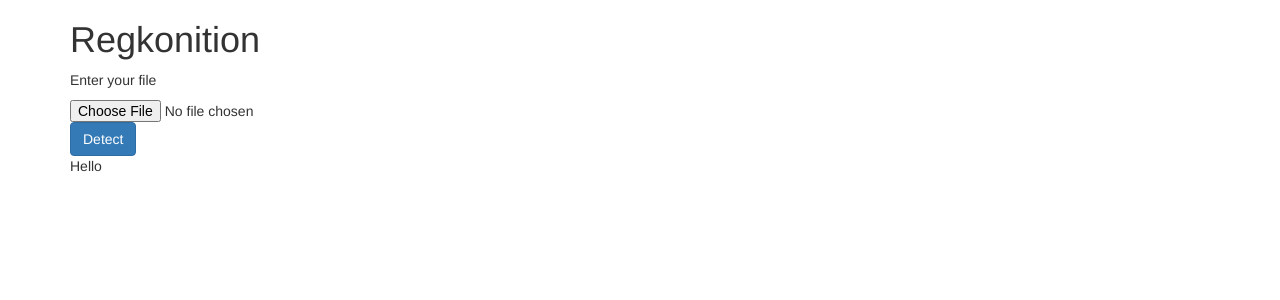
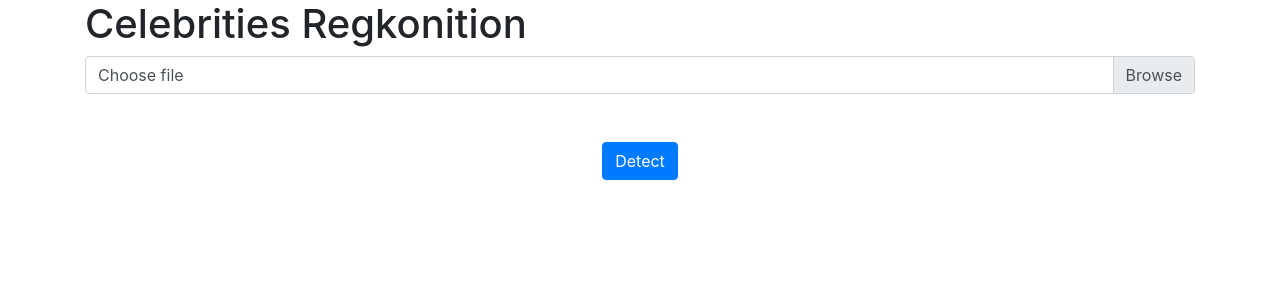
Before and after one commit to minh1609/face-regconition, a React (Create React App) app: page / in a window 1280 px wide. Shown: the top 300 px of the page. Built offline with nearby package versions, Linux system fonts and the light colour scheme.

Commit message:
update-stable

```diff
--- a/package.json
+++ b/package.json
@@ -4,8 +4,11 @@
   "private": true,
   "dependencies": {
     "aws-sdk": "^2.513.0",
+    "bootstrap": "^4.3.1",
     "react": "^16.9.0",
+    "react-bootstrap": "^1.0.0-beta.12",
     "react-dom": "^16.9.0",
+    "react-router-dom": "^5.0.1",
     "react-scripts": "3.1.1"
   },
   "scripts": {
--- a/public/index.html
+++ b/public/index.html
@@ -9,13 +9,13 @@
             name="description"
             content="Web site created using create-react-app"
         />
-        <link rel="apple-touch-icon" href="logo192.png" />
         <link
             rel="stylesheet"
-            href="https://stackpath.bootstrapcdn.com/bootstrap/3.4.1/css/bootstrap.min.css"
-            integrity="sha384-HSMxcRTRxnN+Bdg0JdbxYKrThecOKuH5zCYotlSAcp1+c8xmyTe9GYg1l9a69psu"
+            href="https://maxcdn.bootstrapcdn.com/bootstrap/4.0.0/css/bootstrap.min.css"
+            integrity="sha384-Gn5384xqQ1aoWXA+058RXPxPg6fy4IWvTNh0E263XmFcJlSAwiGgFAW/dAiS6JXm"
             crossorigin="anonymous"
         />
+
         <!--
       manifest.json provides metadata used when your web app is installed on a
       user's mobile device or desktop. See https://developers.google.com/web/fundamentals/web-app-manifest/
--- a/src/App.js
+++ b/src/App.js
@@ -1,12 +1,20 @@
 import React from "react";
-import FaceSample from "./FaceSample";
+import { BrowserRouter, Route, Link, Switch } from "react-router-dom";
+
+import ImageDetect from "./ImageDetect";
+import VideoDetect from "./VideoDetect";
 
 const App = () => {
     return (
-        <div className="container">
-            <h1>Regkonition</h1>
-            <FaceSample />
-        </div>
+        <BrowserRouter>
+            <div className="container">
+                <h1 className="mx-auto">Celebrities Regkonition</h1>
+                <Switch>
+                    <Route path="/" exact component={ImageDetect} />
+                    <Route path="/video" exact component={VideoDetect} />
+                </Switch>
+            </div>
+        </BrowserRouter>
     );
 };
 
--- a/src/FaceSample.js
+++ /dev/null
@@ -1,48 +0,0 @@
-import React, { useState, useEffect } from "react";
-import { rekognition } from "./aws-config";
-
-const FaceSample = () => {
-    const [imageData, setImageData] = useState("");
-    const [result, setResult] = useState([{}]); //Array of FaceDetail Object
-
-    const handleChange = e => {
-        let params;
-
-        var reader = new FileReader();
-        reader.readAsArrayBuffer(e.target.files[0]);
-        reader.onload = () => {
-            params = {
-                Image: {
-                    Bytes: reader.result
-                },
-                Attributes: ["ALL"]
-            };
-
-            rekognition.detectFaces(params, (err, data) => {
-                if (err) console.log(err);
-                else {
-                    console.log(data);
-                }
-            });
-        };
-    };
-
-    const handleClick = () => {};
-
-    const renderResult = () => {
-        return <div>Hello</div>;
-    };
-
-    return (
-        <div>
-            <p>Enter your file</p>
-            <input type="file" onChange={handleChange} />
-            <button className="btn btn-primary" onClick={handleClick}>
-                Detect
-            </button>
-            {renderResult()}
-        </div>
-    );
-};
-
-export default FaceSample;
--- /dev/null
+++ b/src/ImageDetect.js
@@ -0,0 +1,109 @@
+import React, { useState, useEffect } from "react";
+import { rekognition } from "./aws-config";
+import { Spinner } from "react-bootstrap";
+const ImageDetect = () => {
+    const [image, setImage] = useState("");
+    const [imageData, setImageData] = useState(""); //Data URL of image, use this to preview image
+
+    const [result, setResult] = useState([{}]); //Array of FaceDetail Object
+    const [loading, setLoading] = useState(false);
+
+    const handleChange = e => {
+        setImage(e.target.files[0]);
+    };
+
+    const handleClick = () => {
+        let reader = new FileReader();
+
+        if (!image) {
+            alert("You need to upload Image");
+            return;
+        }
+
+        reader.readAsArrayBuffer(image);
+        reader.onload = e => {
+            let params = {
+                Image: {
+                    Bytes: reader.result
+                }
+            };
+            setLoading(true);
+            rekognition.recognizeCelebrities(params, (err, data) => {
+                if (err) console.log(err);
+                else {
+                    setResult(data);
+                    setLoading(false);
+                }
+            });
+        };
+    };
+
+    const RenderLoadingButton = () => {
+        if (loading === false) {
+            return (
+                <button
+                    className="btn btn-primary mx-auto mb-4"
+                    onClick={handleClick}
+                >
+                    Detect
+                </button>
+            );
+        } else if (loading === true) {
+            return (
+                <button className="btn btn-primary mx-auto mb-4 disabled">
+                    Loading ...
+                </button>
+            );
+        }
+    };
+
+    useEffect(() => {
+        if (image) {
+            let reader = new FileReader();
+            reader.readAsDataURL(image);
+            reader.onload = () => {
+                setImageData(reader.result);
+            };
+        }
+    }, [image, imageData]);
+
+    const renderResult = () => {
+        if (result.CelebrityFaces) {
+            return result.CelebrityFaces.map(e => (
+                <div
+                    key={e.Id}
+                    className="d-flex justify-content-around alert alert-success mx-1"
+                >
+                    {e.Name}
+                    <div>Match: {e.MatchConfidence} %</div>
+                </div>
+            ));
+        }
+    };
+
+    return (
+        <div>
+            <div className="custom-file">
+                <input
+                    type="file"
+                    className="custom-file-input"
+                    id="customFile"
+                    onChange={handleChange}
+                    accept="image/*"
+                />
+                <label className="custom-file-label" htmlFor="customFile">
+                    {image.name || "Choose file"}
+                </label>
+            </div>
+
+            <div className="text-center">
+                <img src={imageData} className="mx-auto my-4" width={450} />
+                <br />
+                {RenderLoadingButton()}
+            </div>
+            {renderResult()}
+        </div>
+    );
+};
+
+export default ImageDetect;
--- /dev/null
+++ b/src/VideoDetect.js
@@ -0,0 +1,7 @@
+import React from "react";
+
+const VideoDetect = () => {
+    return <h1>Detect by video</h1>;
+};
+
+export default VideoDetect;
```
Also changed, not shown: 1 other file (tests, documents, lock files or other folders).
